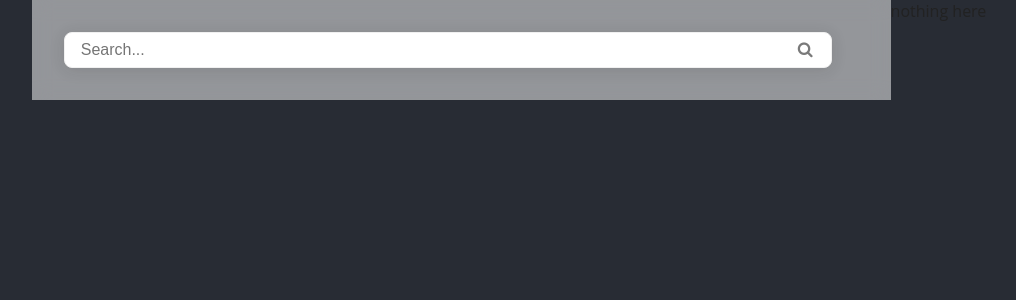
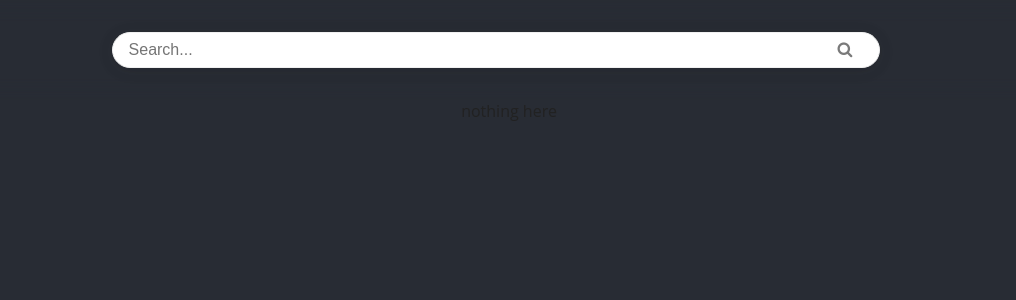
Before and after one commit to oliviam20/Flickr-React-app, a React (Create React App) app: page / in a window 1280 px wide. Shown: the top 300 px of the page, without its empty margins (131-1147 px from the left). Built offline with nearby package versions, Linux system fonts and the light colour scheme.

Commit message:
Fix search button placement

```diff
--- a/src/components/Search/Search.scss
+++ b/src/components/Search/Search.scss
@@ -8,18 +8,19 @@
   padding: 2rem;
   display: block;
   backdrop-filter: blur(10px);
-  background-color: rgba(255, 255, 255, 0.5);
+  background-color: rgba(40, 44, 52, 0.5);
+  width: 100%;
 
   .search-bar {
     border: 1px solid $border-grey;
-    border-radius: 8px;
+    border-radius: 20px;
     padding: 0.5rem 1rem;
     font-size: 1rem;
     width: 100%;
     background-color: white;
     box-shadow: $box-shadow;
 
-    @media (min-width: $tablet) {
+    @media (min-width: $desktop) {
       width: $tablet;
     }
   }
@@ -27,8 +28,14 @@
   .search-button {
     background-color: transparent;
     border: 0;
-    position: relative;
-    right: 2.5rem;
+    position: absolute;
+    top: 2.5rem;
+    right: 3rem;
+
+    @media (min-width: $desktop) {
+      position: relative;
+      top: 0;
+    }
 
     i {
       font-size: 1rem;
```
